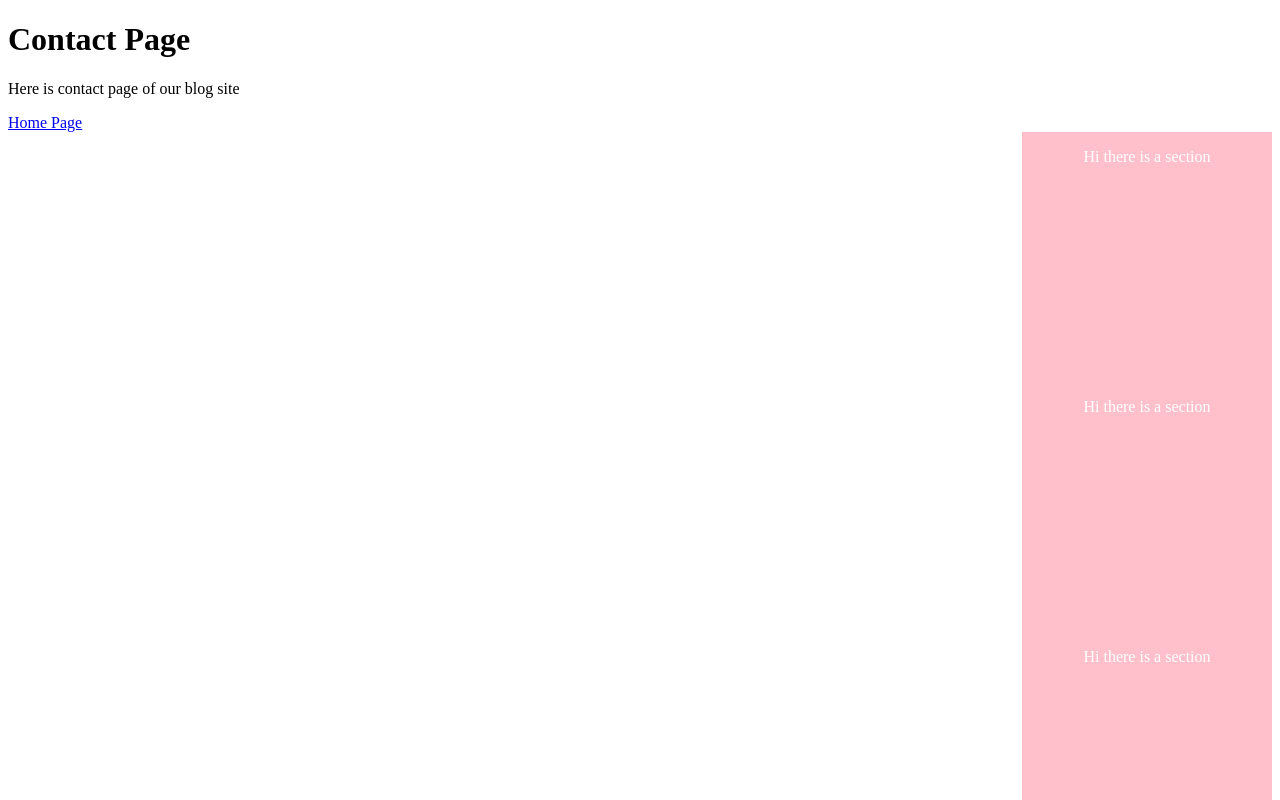
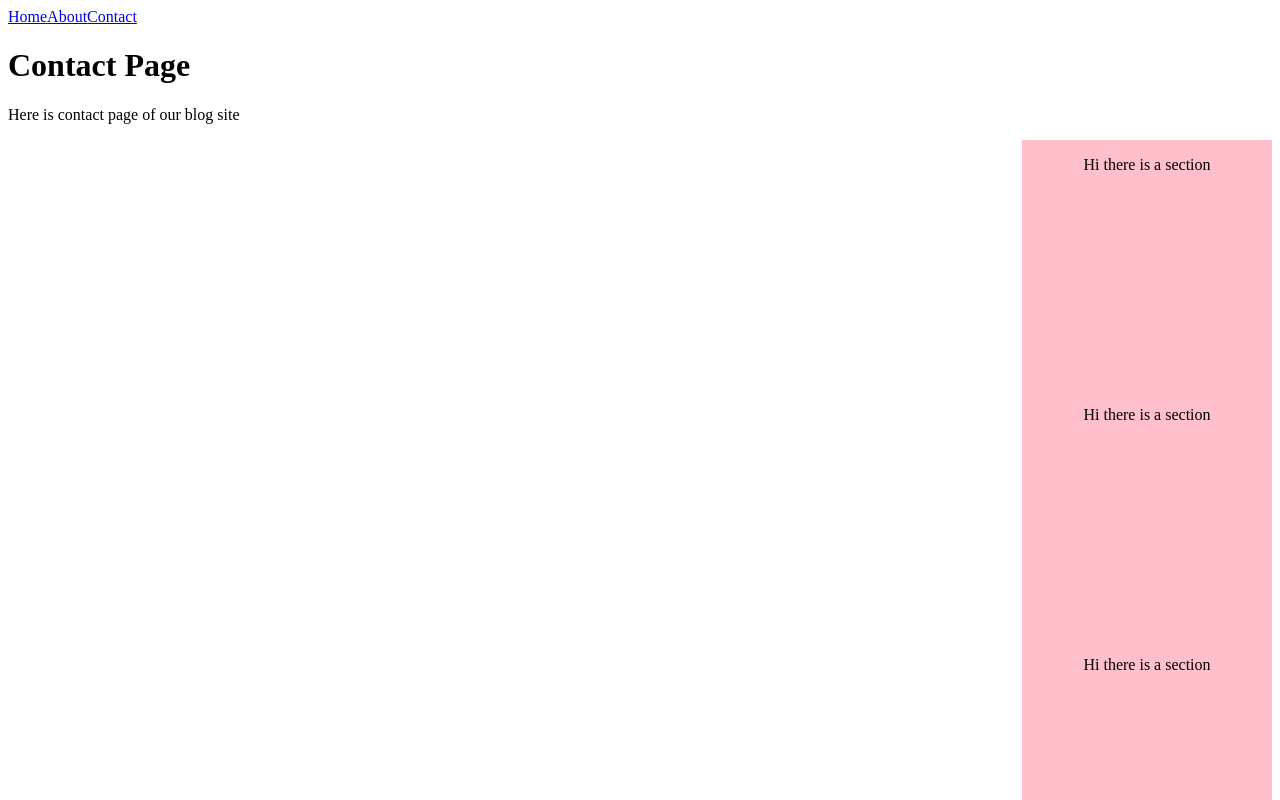
Before and after one commit to omeaag/nextjs-blog, a Next.js app: page /contact in a window 1280 px wide. Shown: the top 800 px of the page. Built offline with nearby package versions, Linux system fonts and the light colour scheme.

Commit message:
used pure css in next project

```diff
--- a/app/about/page.js
+++ b/app/about/page.js
@@ -1,10 +1,11 @@
 import Link from "next/link";
+import Header from "../../components/Header";
 
 export default function About() {
   return (
     <div className="container">
+      <Header />
       <h1>About Page</h1>
-      <Link href="/">Home Page</Link>
     </div>
   );
 }
--- a/app/contact/page.js
+++ b/app/contact/page.js
@@ -1,12 +1,13 @@
 import Link from "next/link";
 import Sidebar from "../../components/Sidebar";
+import Header from "../../components/Header";
 
 export default function Contact() {
   return (
     <div>
+      <Header />
       <h1>Contact Page</h1>
       <p>Here is contact page of our blog site</p>
-      <Link href="/">Home Page</Link>
       <Sidebar />
     </div>
   );
--- a/app/global.css
+++ /dev/null
@@ -1,3 +0,0 @@
-@tailwind base;
-@tailwind components;
-@tailwind utilities;
--- a/app/page.js
+++ b/app/page.js
@@ -4,6 +4,7 @@ export default function Home() {
   return (
     <div className="container">
       <Header />
+      <h1>Home Page</h1>
     </div>
   );
 }
--- a/components/BlogSection.js
+++ b/components/BlogSection.js
@@ -6,7 +6,7 @@ export default function BlogSection() {
         backgroundColor: "pink",
         width: "250px",
         height: "250px",
-        color: "white",
+        color: "black",
         textAlign: "center",
       }}
     >
--- a/components/Sidebar.js
+++ b/components/Sidebar.js
@@ -1,4 +1,5 @@
 import BlogSection from "./BlogSection";
+
 export default function Sidebar() {
   return (
     <div
@@ -13,7 +14,6 @@ export default function Sidebar() {
       <BlogSection />
       <BlogSection />
       <BlogSection />
-      <BlogSection />
     </div>
   );
 }
```
